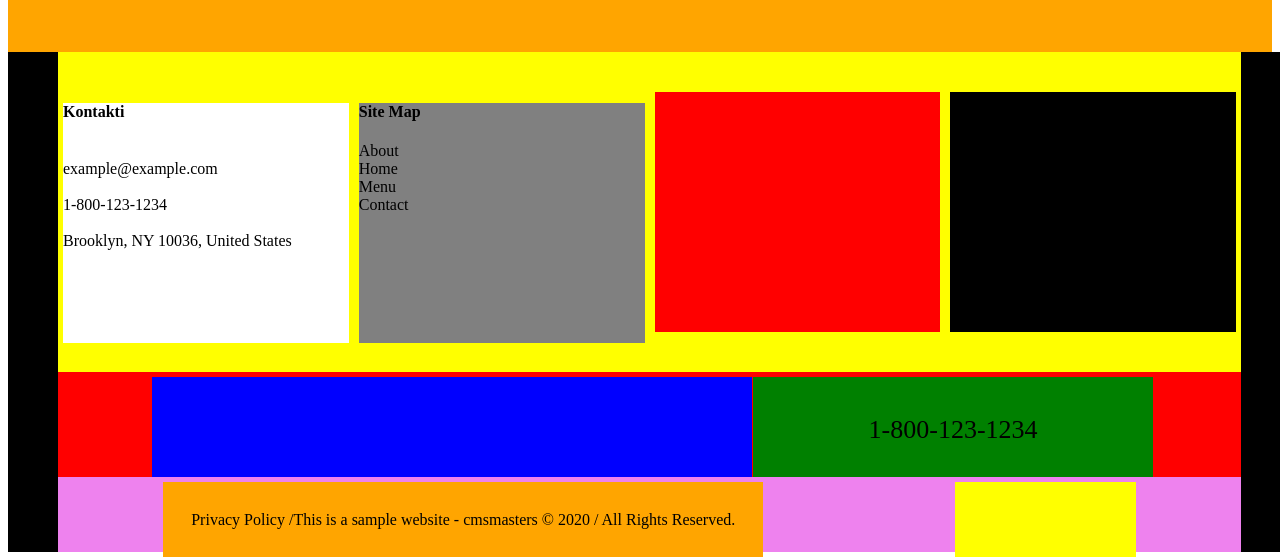
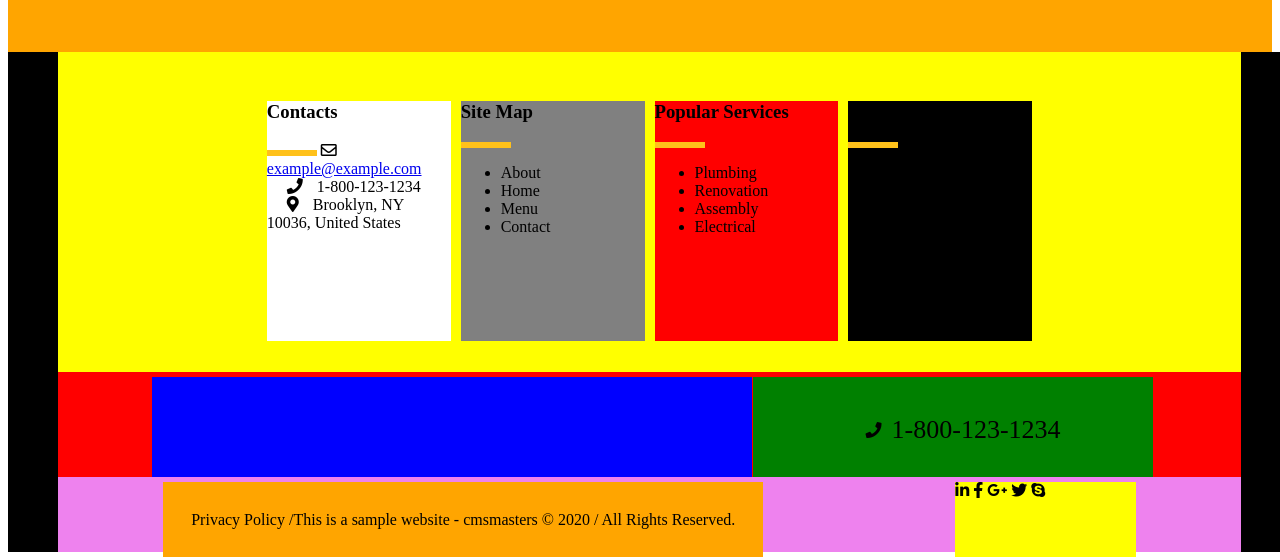
Before and after one commit to aliyev1997/FrontEndProject, a plain HTML site: page html/electrical.html in a window 1280 px wide. Shown: the part 1909-2469 px from the top of the page. Drawn offline with Linux system fonts and the light colour scheme; files that its build step writes are made by us from their sources.

Commit message:
Footer html elaveler

```diff
--- a/html/electrical.html
+++ b/html/electrical.html
@@ -2,6 +2,7 @@
 
     <head>
         <link rel="stylesheet" href="css/style.css">
+        <link rel="stylesheet" href="https://cdnjs.cloudflare.com/ajax/libs/font-awesome/5.15.1/css/all.min.css">
 
     </head>
     <body>
@@ -124,7 +125,7 @@
                         <div class="make">
                             <h3>Ccalculated Form</h3>
                             <h1>Reliable and Professional Handyman Services</h1>
-                            <div class="main">
+                            <div class="main_electrical">
                                 <form action="">
 
                                 </form>
@@ -141,36 +142,76 @@
             <div class="container-full">
                 <div class="container">
                     <div class="row">
+
+
                         <div class="first_part">
-                            <div class="col-3">
+                            <div class="col-1">
+                                <div class="leftest"></div>
+                            </div>
+                            <div class="col-1">
+                                <div class="leftesttwo"></div>
+                            </div>
+                            <div class="col-2">
                                <div class="kontakti">
-                                <h4>Kontakti</h4> <br>
-                                example@example.com <br>
-                                <br>
-                                1-800-123-1234 <br>
-                                <br>
-                                Brooklyn, NY 10036, United States <br>
+                                <h3>Contacts</h3>
+                                <img class='parameter_one' src="/img/yellow-line.jpg" alt="">
+                                <span class="contact_widget_email ">
+
+                                    <i id="elephant" class="far fa-envelope"></i>
+                                   <a class="email" href="mailto:example@e%78a%6dple.%63o%6d">example@example.com</a>
+                                </span>
+                                <span class="contact_widget_phone ">
+                                    <i id="telephonics" class="fas fa-phone"></i>
+                                  <span class="tel">1-800-123-1234</span>
+                                </span>
+                                <div class="adres_icon_user_adres">
+                                    <i id='locationics' class="fas fa-map-marker-alt"></i>
+                                    <span class="region contact_widget_state">Brooklyn, NY 10036, United States</span>
+                                </div>
+
+
                                </div>
                             </div>
-                            <div class="col-3">
+                            <div class="col-2">
                                 <div class="site_map">
-                                    <h4>Site Map</h4>
-                                    <span>
-                                            About <br>
-                                            Home  <br>
-                                            Menu  <br>
-                                            Contact <br>
-                                    </span>
+                                    <h3>Site Map</h3>
+                                    <img class='parameter' src="/img/yellow-line.jpg" alt="">
+                                <ul>
+                                        <li>About</li>
+                                        <li>Home</li>
+                                        <li>Menu</li>
+                                        <li>Contact</li>
+                                </ul>
                                 </div>
                             </div>
-                            <div class="col-3">
+                            <div class="col-2">
                                 <div class="popular">
+                                    <h3>Popular Services</h3>
+                                    <img class='parameter_two' src="/img/yellow-line.jpg" alt="">
+                                    <ul>
+                                        <li>Plumbing</li>
+                                        <li>Renovation</li>
+                                        <li>Assembly</li>
+                                        <li>Electrical</li>
+                                    </ul>
+
 
                                 </div>
                             </div>
-                            <div class="col-3">
-                                <div class="open_hours"></div>
+                            <div class="col-2">
+                                <div class="open_hours">
+                                    <h3>Open Hours</h3>
+                                    <img class='parameter_three' src="/img/yellow-line.jpg" alt="">
+                                    <ul>
+                                        <li>Monday-Friday  9.00-19.00</li>
+                                        <li>Saturday       9.00-15.00</li>
+                                        <li>Sunday         Closed</li>
+                                    </ul>
+                                </div>
+
                             </div>
+                            <div class="col-1"></div>
+                            <div class="col-1"></div>
                         </div>
                     </div>
                     <div class="row">
@@ -186,7 +227,8 @@
                             </div>
                             <div class="col-4">
                                 <div class="zeng">
-                                   <span>1-800-123-1234</span>
+                                    <i id='call_telephone' class="fas fa-phone"></i>
+                                    <span> 1-800-123-1234</span>
                                                    </div>
                             </div>
                             <div class="col-1"></div>
@@ -203,7 +245,13 @@
                             </div>
                             <div class="col-2"></div>
                             <div class="col-2">
-                                <div class="social"></div>
+                                <div class="social">
+                                    <i id="linkedin" class="fab fa-linkedin-in"></i>
+                                    <i id="facebook" class="fab fa-facebook-f"></i>
+                                    <i id="gmail" class="fab fa-google-plus-g"></i>
+                                    <i id="twitter" class="fab fa-twitter"></i>
+                                    <i id="skype" class="fab fa-skype"></i>
+                                </div>
                             </div>
                             <div class="col-1"></div>
 
```
